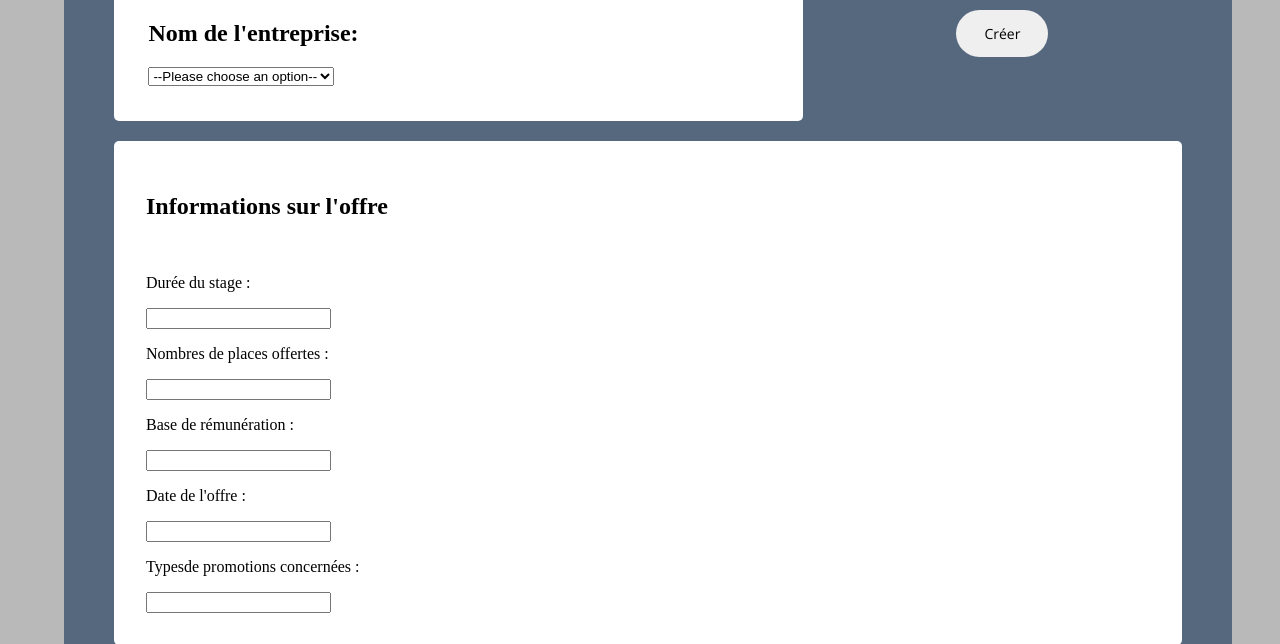
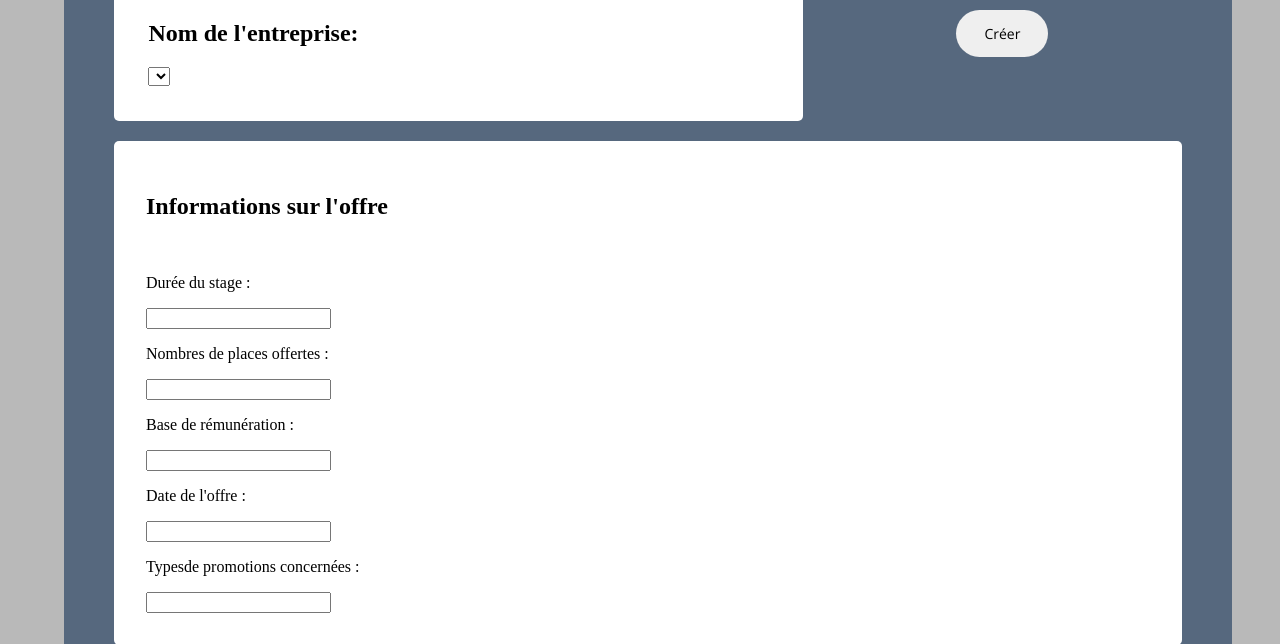
Before and after one commit to BruceMong/Intern-WebsiteProject, a PHP site: page /createOffer in a window 1280 px wide. Shown: the part 415-1059 px from the top of the page. Run offline with PHP 8.4, Linux system fonts and the light colour scheme; lists and menus that the app fills with data are empty; some libraries are stand-ins or nearby versions; some web fonts are replaced.

Commit message:
Update viewCreateOffer.php

```diff
--- a/PluggedIn/views/viewCreateOffer.php
+++ b/PluggedIn/views/viewCreateOffer.php
@@ -10,13 +10,12 @@
             <img src="" alt="image entreprise" width="100px" height="100px">
             <h2>Nom de l'entreprise: </h2>
             <select name="choix entreprise" id="select_entreprise">
-                <option value="">--Please choose an option--</option>
-                <option value="dog">Dog</option>
-                <option value="cat">Cat</option>
-                <option value="hamster">Hamster</option>
-                <option value="parrot">Parrot</option>
-                <option value="spider">Spider</option>
-                <option value="goldfish">Goldfish</option>
+                <?php/*
+                $sql = mysqli_query($connection, "SELECT username FROM users");
+                while ($row = $sql->fetch_assoc()) {
+                    echo "<option value=\"owner1\">" . $row['username'] . "</option>";
+                }*/
+                ?>
             </select>
         </div>
         <div class="bouton_crud">
```
